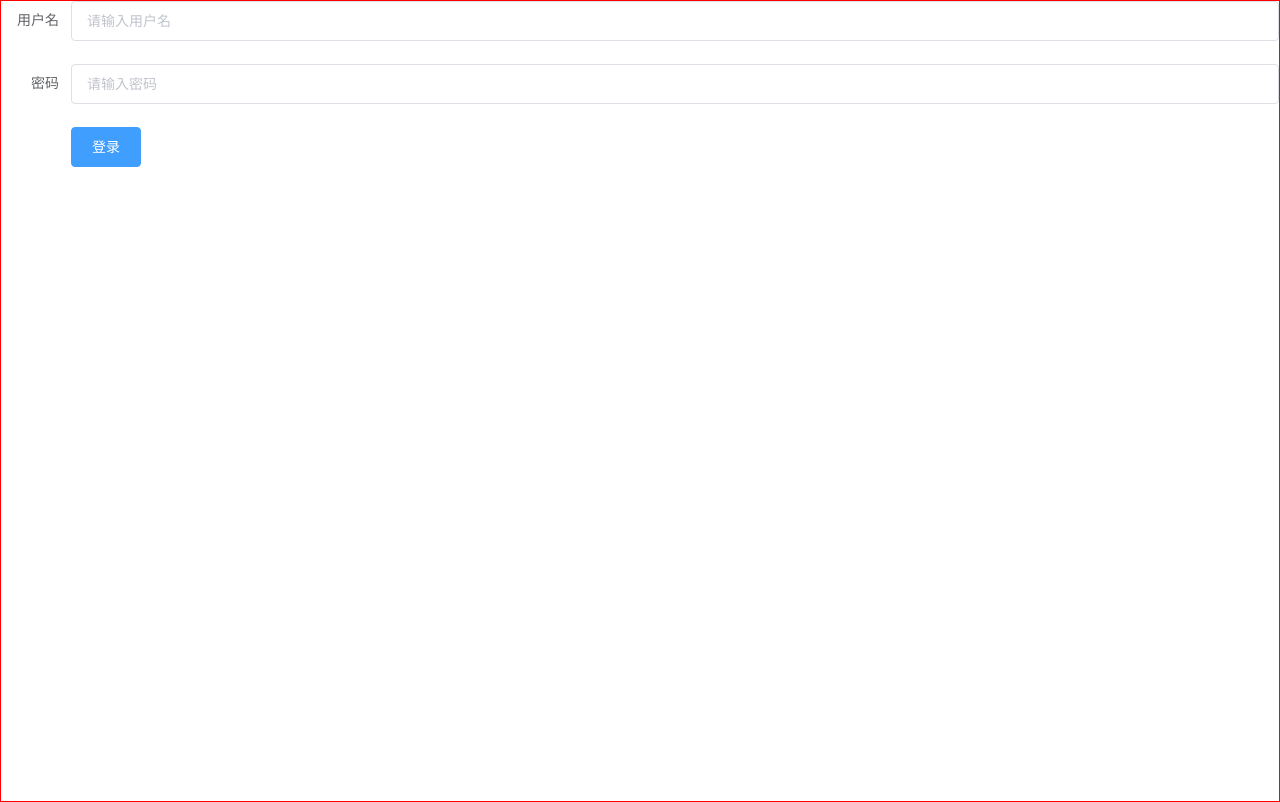
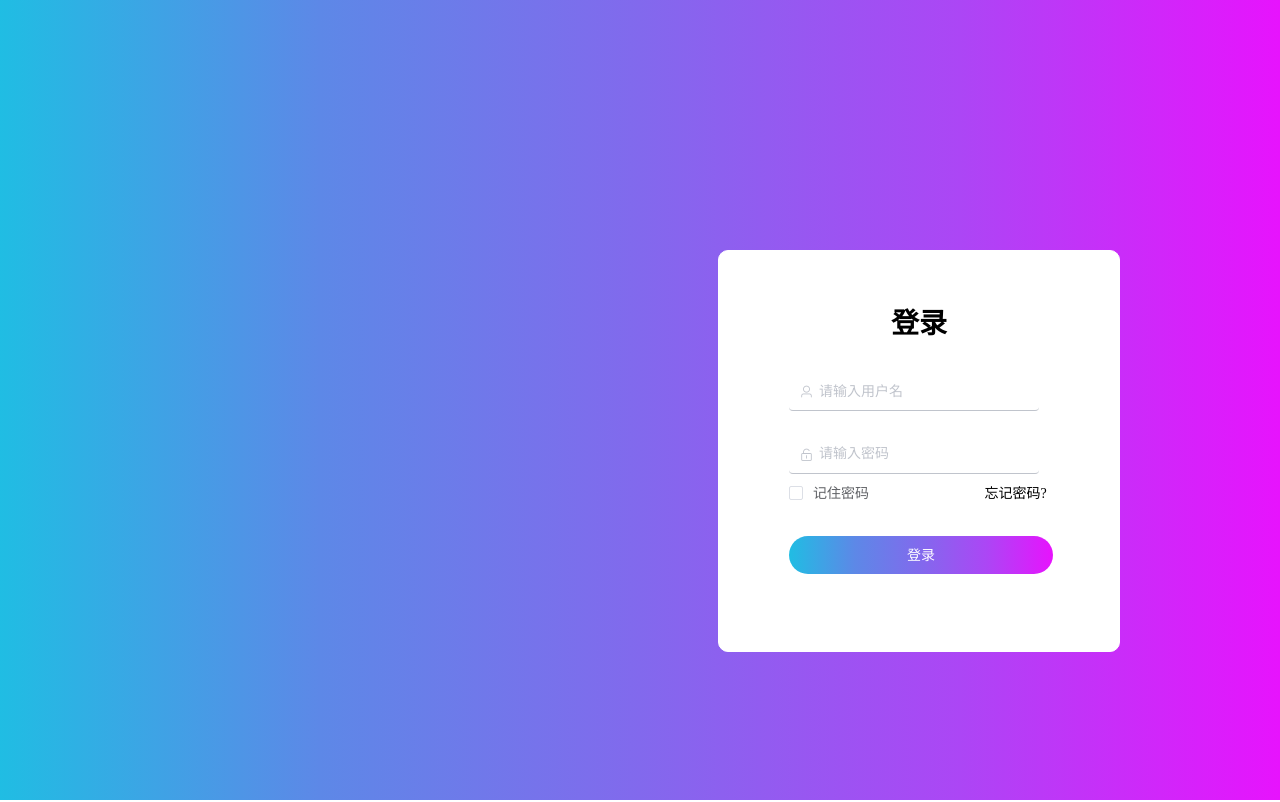
Before and after one commit to muqin6610/youBoKe, a Vue app: page /login in a window 1280 px wide. Built offline with nearby package versions, Linux system fonts and the light colour scheme.

Commit message:
完成登录页面&添加首页路由

```diff
--- a/src/config/routerconfig.js
+++ b/src/config/routerconfig.js
@@ -7,17 +7,35 @@ export const constantRouterMap = [
       path: '/',
       name: 'Home',
       component: () => import ('@/views/Home.vue'),
-      meta: { requiresAuth: false }
+      meta: { requiresAuth: false },
+      children: [
+        {
+          path: '/',
+          name: 'HomePage',
+          component: () => import ('@/views/user/HomePage.vue'),
+          meta: {
+            requiresAuth: false,
+            title:'首页'
+          },
+        }
+      ]
     },
     {
       path: '*',
       name: 'Notfount404',
-      component: () => import ('@/views/404.vue')
+      component: () => import ('@/views/404.vue'),
+      meta: {
+        requiresAuth: false,
+        title:'404页面'
+      }
     },
     {
       path: '/login',
       name: 'Login',
       component: () => import ('@/views/user/Login.vue'),
-      meta: { requiresAuth: false }
+      meta: {
+        requiresAuth: false,
+        title:'登录页面'
+      }
     },
 ]
--- /dev/null
+++ b/src/views/user/HomePage.vue
@@ -0,0 +1,27 @@
+<template>
+    <div class='heart'>
+      top-bar
+    </div>
+</template>
+
+<script>
+export default {
+    data() {
+        return {
+
+        }
+    },
+    created() {
+
+    },
+    methods: {
+
+    },
+}
+</script>
+
+<style lang="scss" scoped>
+.heart {
+
+}
+</style>
--- a/src/views/user/Login.vue
+++ b/src/views/user/Login.vue
@@ -1,16 +1,27 @@
 <template>
     <div class='login'>
-      <el-form ref="loginForm" :model="loginForm" label-width="70px" >
-          <el-form-item label="用户名" prop="username">
-              <el-input v-model="loginForm.username" placeholder="请输入用户名"></el-input>
+      <div class='form-box'>
+        <div class='title-box'>
+            <span class='login-title'>登录</span>
+        </div>
+        <el-form class='el-form' ref="loginForm" :model="loginForm" label-width="70px" >
+          <el-form-item prop="username" style='width: 80%'>
+              <el-input prefix-icon='el-icon-user' v-model="loginForm.username" placeholder="请输入用户名"></el-input>
           </el-form-item>
-          <el-form-item label="密码" prop="password">
-              <el-input type="password" v-model="loginForm.password"  @keyup.enter.native="login" placeholder="请输入密码"></el-input>
+          <el-form-item prop="password" style='width: 80%' class='item-noBottom'>
+              <el-input prefix-icon='el-icon-unlock' type="password" v-model="loginForm.password"  @keyup.enter.native="login" placeholder="请输入密码"></el-input>
+          </el-form-item>
+          <el-form-item class='item-forget'>
+              <div class='checked-box'>
+                <el-checkbox :checked="checked" @change='changePassword'>记住密码</el-checkbox>
+              </div>
+              <div class='text-forget'>忘记密码?</div>
           </el-form-item>
           <el-form-item>
               <el-button type="primary" class="button" @click="login">登录</el-button>
           </el-form-item>
-      </el-form>
+        </el-form>
+      </div>
     </div>
 </template>
 
@@ -19,6 +30,7 @@ export default {
     name: 'Login',
     data() {
         return {
+            checked: false,
             loginForm: {
                 username: '',
                 password: '',
@@ -31,9 +43,12 @@ export default {
             .then(() => {this.$router.push({ path: '/' })
             })
             .catch((error) => {
-              console.log(error.response);
+              console.log(error.response)
             });
-        }
+        },
+        changePassword() {
+          this.checked = !this.checked
+        },
     },
 }
 </script>
@@ -41,6 +56,51 @@ export default {
 <style lang="scss" scoped>
 .login {
     height: 100%;
-    border: 1px solid red;
+    background: -webkit-linear-gradient(left, #20bde3, #5d88e7, #8269ed, #ac46f5, #e713fd);
+}
+.title-box {
+    text-align: center;
+    margin-top: 50px;
+}
+.login-title {
+    font-size: 28px;
+    font-weight: bold;
+}
+.form-box {
+    position: absolute;
+    width: 400px;
+    height: 400px;
+    border: 1px solid #fff;
+    top: 250px;
+    right: 160px;
+    background: #fff;
+    border-radius: 10px;
+}
+.el-form {
+    margin-top: 30px;
+}
+/deep/ .el-input__inner {
+    border: 0;
+    border-bottom: 1px solid #c0c4cc;
+}
+.item-noBottom {
+    margin-bottom: 0;
+}
+.button {
+    width: 80%;
+    background: -webkit-linear-gradient(left, #20bde3, #5d88e7, #8269ed, #ac46f5, #e713fd);
+    border-radius: 30px;
+    border: 0;
+}
+.text-forget {
+     float: left;
+     margin-left: 35%;
+}
+.text-forget:hover {
+    color: #409eff;
+    cursor: pointer;
+}
+.checked-box {
+    float: left;
 }
 </style>
```
